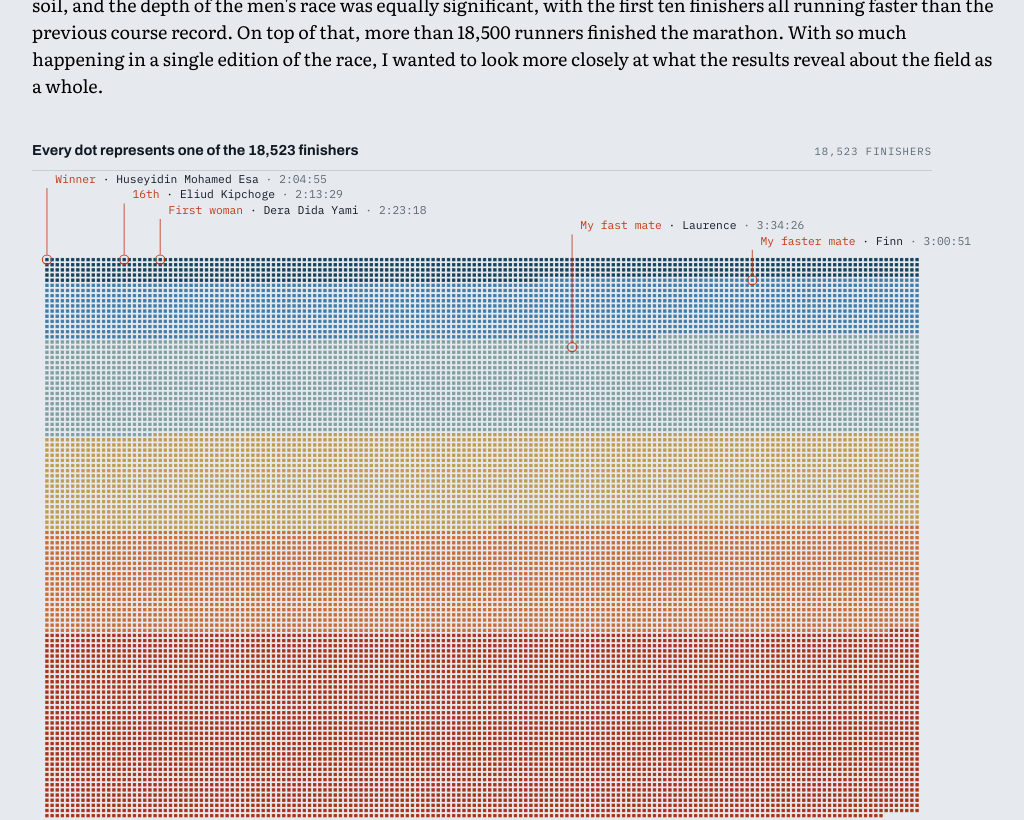
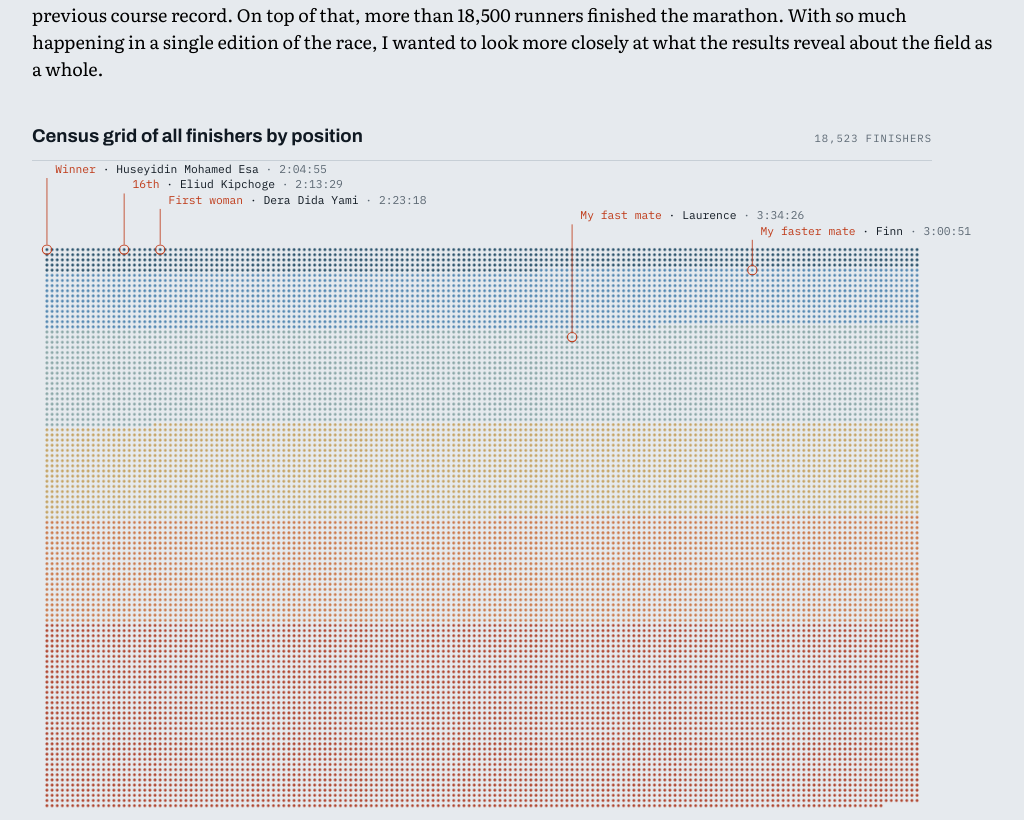
Before and after one commit to a-craker/cpt-marathon-26, a React (Vite) app: page / in a window 1280 px wide. Shown: the part 620-1440 px from the top of the page, without its empty margins (126-1150 px from the left). Built offline with nearby package versions, Linux system fonts and the light colour scheme.

Commit message:
chart and text formatting

```diff
--- a/src/App.jsx
+++ b/src/App.jsx
@@ -58,9 +58,9 @@ export default function App() {
           runners finished the marathon. With so much happening in a single edition of the race, I wanted to look more closely at what the results reveal about the field as a whole.
         </p>
         <Figure
-          title="Every dot represents one of the 18,523 finishers"
+          title="Census grid of all finishers by position"
           meta="18,523 finishers"
-          caption="Each dot is coloured according to its finishing time segment, with callouts for a few notable runners: race winner Huseyidin Mohamed Esa, who ran the fastest marathon ever recorded on African soil; Eliud Kipchoge, the GOAT; women’s winner Dera Dida Yami; and two friends of mine who also took on the marathon, Finn and Lau."
+          caption="Every dot represents one of the 18,523 finishers and is coloured according to its finishing time segment, with callouts for a few notable runners: race winner Huseyidin Mohamed Esa, who ran the fastest marathon ever recorded on African soil; Eliud Kipchoge, the GOAT; women’s winner Dera Dida Yami; and two friends of mine who also took on the marathon, Finn and Lau."
         >
           <CensusGrid />
         </Figure>
@@ -113,7 +113,7 @@ export default function App() {
 
           <p className="text-[18px] leading-normal max-w-none mb-6">
             Of those 18,523 finishers in this year's Cape Town Marathon, South Africans made up two-thirds, but the remaining <strong>34%</strong> came from 138 countries across all parts of the world.
-            One runner was even registered in Antarctica. With Cape Town securing it's status as the 8th Abbott World Marathon Major, we can expect those non-South African numbers to climb sharply by next year's edition of the race.
+            One runner was even registered in Antarctica. With Cape Town securing it's status as the 8th Abbott World Marathon Major, we can expect those non-South African numbers to climb in next year's edition of the race.
             The chart below lists finishers by country in descending order, which you can flip through.
           </p>
 
@@ -325,6 +325,18 @@ export default function App() {
 
         </Section>
 
+        <Section>
+          <p className="text-[18px] leading-normal max-w-none mb-6">
+          The finishing results and splits data offer plenty of insights into the scale, pace and shape of the field at the 2026 Cape Town Marathon, but they cannot capture the cramps, smiles, and cheers
+          that played out on the day. I got to see some of that first hand from Beach Road in the final 10 km, on the infamous loop of death.
+          </p>
+
+          <p className="text-[18px] leading-normal max-w-none mb-6">
+          Hopefully this blog brought back a few memories from your own race, good or bad, or simply gave you a different way of looking at the day. If anything in the analysis surprised you, or if there
+          is something else you think is worth digging into, I would love to hear from you.
+          </p>
+        </Section>
+
         <Section id="method" num="06" title="Methods & Caveats">
         </Section>
       </main>
--- a/src/charts/CategoryPyramid.jsx
+++ b/src/charts/CategoryPyramid.jsx
@@ -37,20 +37,38 @@ export default function CategoryPyramid() {
             {/* male, left */}
             <rect x={sx(-r.Male)} y={y} width={sx(0) - sx(-r.Male)} height={bh}
               fill={COLS.Male} opacity="0.85" />
-            <text x={sx(-r.Male) - 7} y={y + bh / 2 + 3.5} textAnchor="end"
-              className="font-mono" fontSize="10.5" fill={COLS.Male}>
-              {r.Male.toLocaleString()}
+            <text
+            x={sx(-r.Male) - 7}
+            y={y + bh / 2 + 3.5}
+            textAnchor="end"
+            className="font-mono"
+            fontSize="11"
+            fontWeight="700"
+            fill={COLS.Male}>
+            {r.Male.toLocaleString()}
             </text>
             {/* female, right */}
             <rect x={sx(0)} y={y} width={sx(r.Female) - sx(0)} height={bh}
               fill={COLS.Female} opacity="0.85" />
-            <text x={sx(r.Female) + 7} y={y + bh / 2 + 3.5} textAnchor="start"
-              className="font-mono" fontSize="10.5" fill={COLS.Female}>
-              {r.Female.toLocaleString()}
+            <text
+            x={sx(r.Female) + 7}
+            y={y + bh / 2 + 3.5}
+            textAnchor="start"
+            className="font-mono"
+            fontSize="11"
+            fontWeight="700"
+            fill={COLS.Female}>
+            {r.Female.toLocaleString()}
             </text>
             {/* category label on centre line */}
-            <text x={sx(0)} y={y - 5} textAnchor="middle"
-              className="font-mono" fontSize="10.5" fontWeight="500" fill="var(--color-ink)">
+            <text
+              x={sx(0)}
+              y={y - 5}
+              textAnchor="middle"
+              className="font-mono"
+              fontSize="11.5"
+              fontWeight="700"
+              fill="var(--color-ink)">
               {r.cat}
             </text>
           </g>
--- a/src/charts/CensusGrid.jsx
+++ b/src/charts/CensusGrid.jsx
@@ -3,7 +3,7 @@ import census from "../data/census.json";
 import { BAND_COLS } from "../lib/chart";
 
 const PITCH = 5;    // dot cell, in svg units
-const DOT = 3.2;    // dot itself - the 1.8 difference is the gutter
+const DOT = 2.8;    // dot itself - the 1.8 difference is the gutter
 const HEAD = 58;    // headroom above the grid for the three stacked labels
 const M = { t: 10, r: 12, b: 12, l: 12 };
 const MARK = "var(--color-flare)";
@@ -75,13 +75,13 @@ export default function CensusGrid() {
               patternUnits="userSpaceOnUse"
               patternTransform={`translate(${M.l}, ${gridY0})`}
             >
-              <rect
-                x={(PITCH - DOT) / 2}
-                y={(PITCH - DOT) / 2}
-                width={DOT}
-                height={DOT}
-                fill={BAND_COLS[b] ?? "var(--color-ink)"}
-              />
+            <circle
+              cx={PITCH / 2}
+              cy={PITCH / 2}
+              r={DOT / 2}
+              fill={BAND_COLS[b] ?? "var(--color-ink)"}
+              opacity="0.88"
+            />
             </pattern>
           ))}
         </defs>
--- a/src/charts/PaceHeatmap.jsx
+++ b/src/charts/PaceHeatmap.jsx
@@ -43,7 +43,7 @@ export default function PaceHeatmap() {
             <rect x={M.l + i * cw} y={M.t + b * ch}
               width={cw - 1.5} height={ch - 1.5} fill={col(dev)} />
             <text x={M.l + i * cw + cw / 2} y={M.t + b * ch + ch / 2 + 3.5}
-              textAnchor="middle" className="font-mono" fontSize="10.5" fontWeight="500"
+              textAnchor="middle" className="font-mono" fontSize="13.5" fontWeight="500"
               fill={Math.abs(dev) > 0.10 ? "#F3F5F7" : "var(--color-ink)"}>
               {`${Math.round(dev * 100)}%`}
             </text>
@@ -54,7 +54,7 @@ export default function PaceHeatmap() {
       {/* row / column labels */}
       {bands.map((b, i) => (
         <text key={b} x={M.l - 12} y={M.t + i * ch + ch / 2 + 3.5} textAnchor="end"
-          className="font-mono" fontSize="10.5" fontWeight="500" fill="var(--color-ink)">
+          className="font-mono" fontSize="10.5" fontWeight="600" fill="var(--color-ink)">
           {b}
         </text>
       ))}
--- a/src/components/Figure.jsx
+++ b/src/components/Figure.jsx
@@ -2,7 +2,7 @@ export default function Figure({ title, meta, caption, children }) {
   return (
     <figure className="my-8 max-w-[900px]">
       <div className="border-b border-rule pb-2 mb-4 flex justify-between items-baseline gap-4 flex-wrap">
-        <span className="font-display font-bold text-[14.5px]">{title}</span>
+        <span className="font-display font-bold text-[18.5px]">{title}</span>
         {meta && (
           <span className="font-mono text-[10.5px] tracking-[.1em] uppercase text-graphite">
             {meta}
--- a/src/components/Section.jsx
+++ b/src/components/Section.jsx
@@ -5,7 +5,7 @@ export default function Section({ id, num, title, children }) {
         <span className="font-mono text-xs font-semibold tracking-[.1em] text-flare pt-1.5">
           {num}
         </span>
-        <h2 className="font-display font-bold text-[clamp(25px,3.6vw,36px)] leading-tight tracking-tight max-w-[20ch]">
+        <h2 className="font-display font-bold text-[clamp(25px,3.6vw,36px)] leading-tight tracking-tight">
           {title}
         </h2>
       </div>
--- a/src/components/StatStrip.jsx
+++ b/src/components/StatStrip.jsx
@@ -5,7 +5,7 @@ const stats = [
   [summary.finishers.toLocaleString(), "Finishers"],
   [`${summary.countries}`, "different countries"],
   [fmtHMS(summary.average_sec), "Average finish time"],
-  [pct(summary.neg_split), "of Finishers Ran a Negative split"],
+  [pct(summary.four_hours), "Finished under 4 hours"],
 ];
 
 export default function StatStrip() {
--- a/src/data/summary.json
+++ b/src/data/summary.json
@@ -1 +1 @@
-{"finishers":18523,"average_sec":16515.94,"neg_split":0.0537,"countries":138}
+{"finishers":18523,"average_sec":16515.94,"four_hours":0.314,"countries":138,"median_sec":16389}
```
